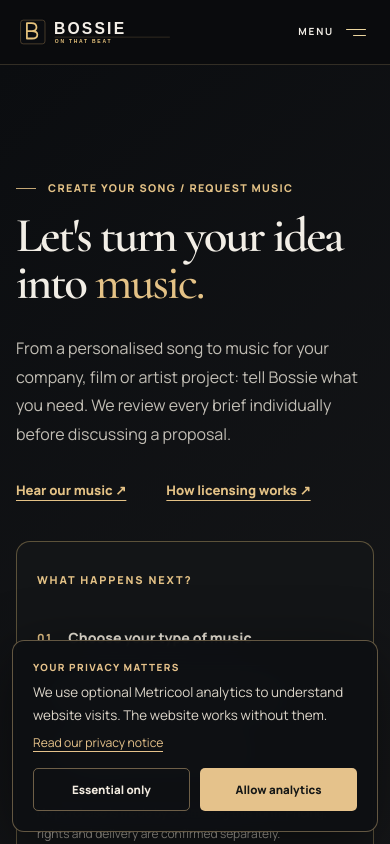
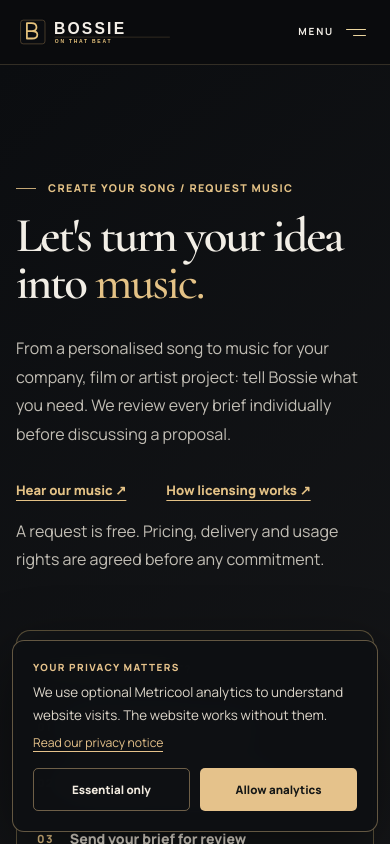
Before and after one commit to mvandenboslfgx/Bossie-on-that-beat, a Next.js app: page /request in a window 390 px wide. Shown: the top 844 px of the page. Built offline with nearby package versions, Linux system fonts and the light colour scheme.

Commit message:
ux: show compact reassurance before mobile request form without a second process panel

```diff
--- a/app/request/page.tsx
+++ b/app/request/page.tsx
@@ -25,6 +25,7 @@ export default function RequestPage() {
             <Link href="/music">Hear our music ↗</Link>
             <Link href="/industry">How licensing works ↗</Link>
           </div>
+          <p className="studio-request-mobile-note">A request is free. Pricing, delivery and usage rights are agreed before any commitment.</p>
         </div>
         <div className="studio-request-side">
           <p>WHAT HAPPENS NEXT?</p>
```
